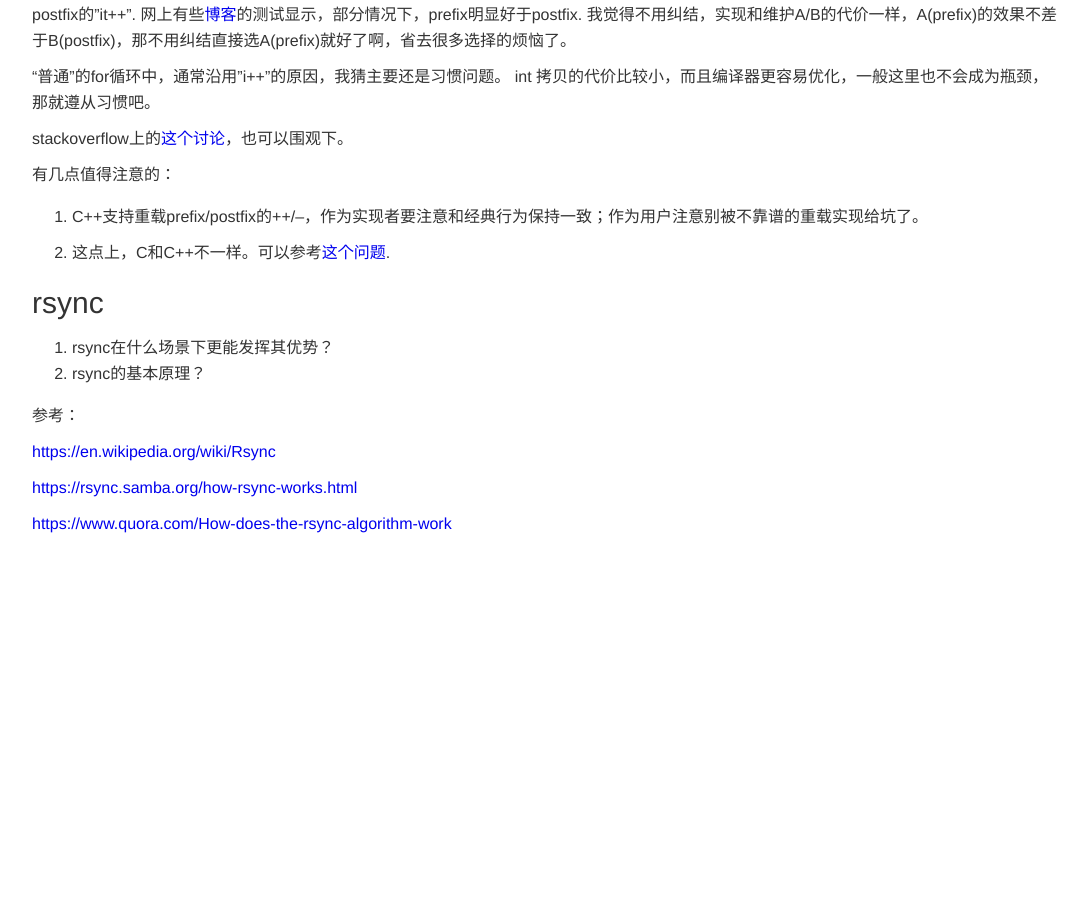
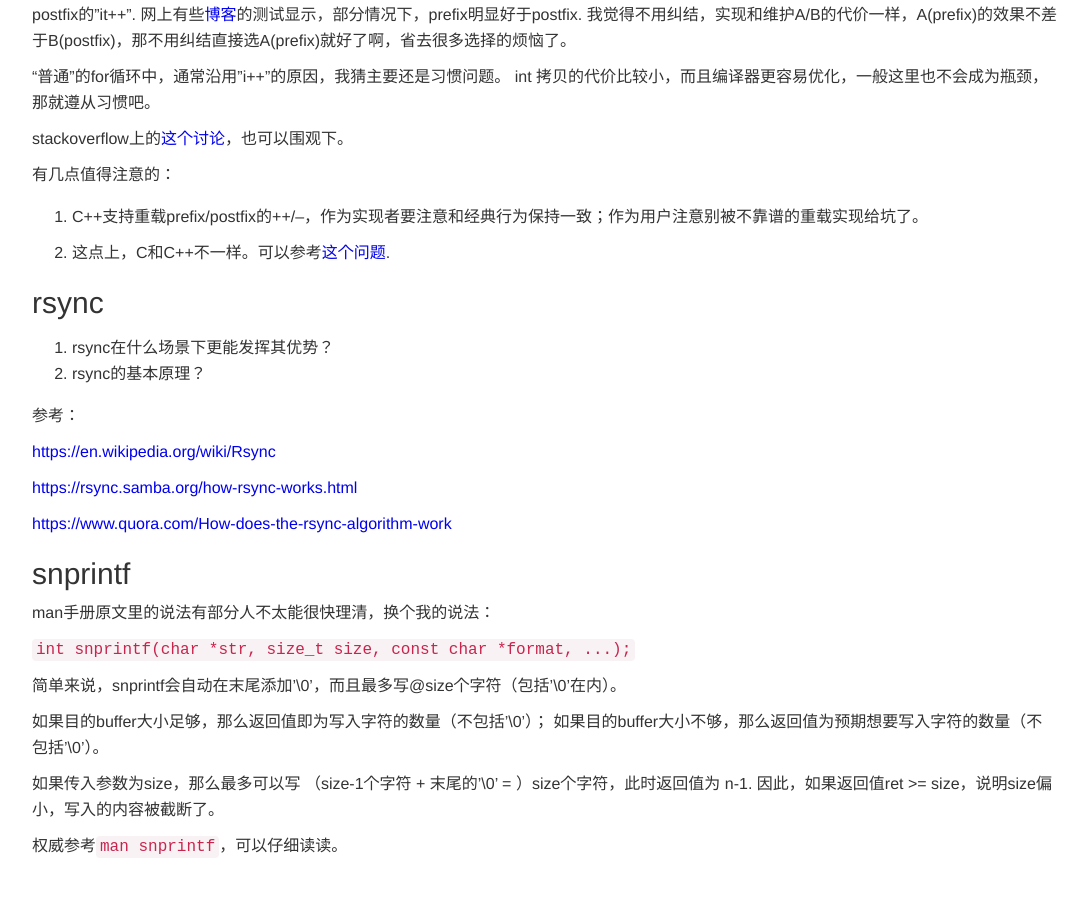
Before and after one commit to taocp/taocp.github.com, a Jekyll site: the page built from _posts/2017-11-18-开发相关的十万个为什么.md, in a window 1280 px wide and 900 px high, scrolled down 2435 px. Shown: the top 897 px of the window, without its empty margins (95-1182 px from the left). Built offline with Jekyll 4.4.1, drawn with Linux system fonts in a browser that asks for light colours; nearby versions of some CDN libraries; library files that are not in the unit come from our copies; comment, search, counter and statistics services are not loaded; before the commit the page ends 3012 px from its top, so only the background shows below that.

Commit message:
update 2017-11-18 snprintf

```diff
--- a/_posts/2017-11-18-开发相关的十万个为什么.md
+++ b/_posts/2017-11-18-开发相关的十万个为什么.md
@@ -137,3 +137,20 @@ stackoverflow上的[这个讨论](https://stackoverflow.com/questions/24901/is-t
 [https://rsync.samba.org/how-rsync-works.html](https://rsync.samba.org/how-rsync-works.html)
 
 [https://www.quora.com/How-does-the-rsync-algorithm-work](https://www.quora.com/How-does-the-rsync-algorithm-work)
+
+
+## snprintf
+
+man手册原文里的说法有部分人不太能很快理清，换个我的说法：
+
+`int snprintf(char *str, size_t size, const char *format, ...);`
+
+简单来说，snprintf会自动在末尾添加'\0'，而且最多写@size个字符（包括'\0'在内）。
+
+如果目的buffer大小足够，那么返回值即为写入字符的数量（不包括'\0'）；
+如果目的buffer大小不够，那么返回值为预期想要写入字符的数量（不包括'\0'）。
+
+如果传入参数为size，那么最多可以写 （size-1个字符 + 末尾的'\0' = ）size个字符，此时返回值为 n-1.
+因此，如果返回值ret >= size，说明size偏小，写入的内容被截断了。
+
+权威参考`man snprintf`，可以仔细读读。
```
